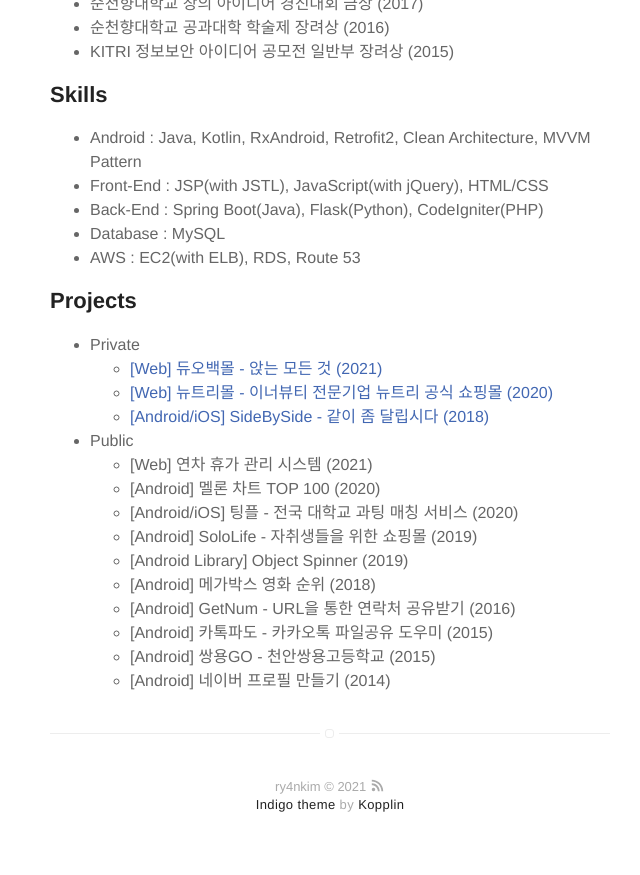
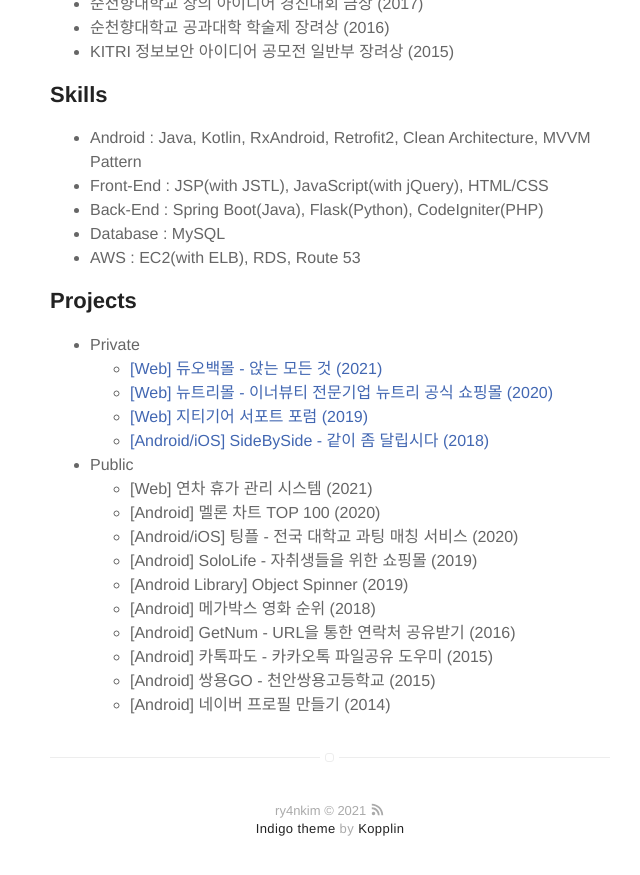
Before and after one commit to ry4nkim/ry4nkim.github.io, a Jekyll site: the page built from about.md, in a window 1280 px wide and 900 px high, scrolled down 1287 px. Shown: the top 875 px of the window, without its empty margins (310-950 px from the left). Built offline with Jekyll 4.4.1, drawn with Linux system fonts in a browser that asks for light colours.

Commit message:
Update about.md

```diff
--- a/about.md
+++ b/about.md
@@ -59,6 +59,9 @@ layout: page
       <a href="https://www.newtreemall.co.kr" style="text-decoration: none;" onmouseover="this.style.textDecoration='underline';" onmouseout="this.style.textDecoration='none';">[Web] 뉴트리몰 - 이너뷰티 전문기업 뉴트리 공식 쇼핑몰 (2020)</a>
     </li>
     <li>
+      <a href="https://support.gtgear.co.kr" style="text-decoration: none;" onmouseover="this.style.textDecoration='underline';" onmouseout="this.style.textDecoration='none';">[Web] 지티기어 서포트 포럼 (2019)</a>
+    </li>
+    <li>
       <a href="https://play.google.com/store/apps/details?id=com.tbnws.sidebyside" style="text-decoration: none;" onmouseover="this.style.textDecoration='underline';" onmouseout="this.style.textDecoration='none';">[Android/iOS] SideBySide - 같이 좀 달립시다 (2018)</a>
     </li>
     <!--<li>
```
